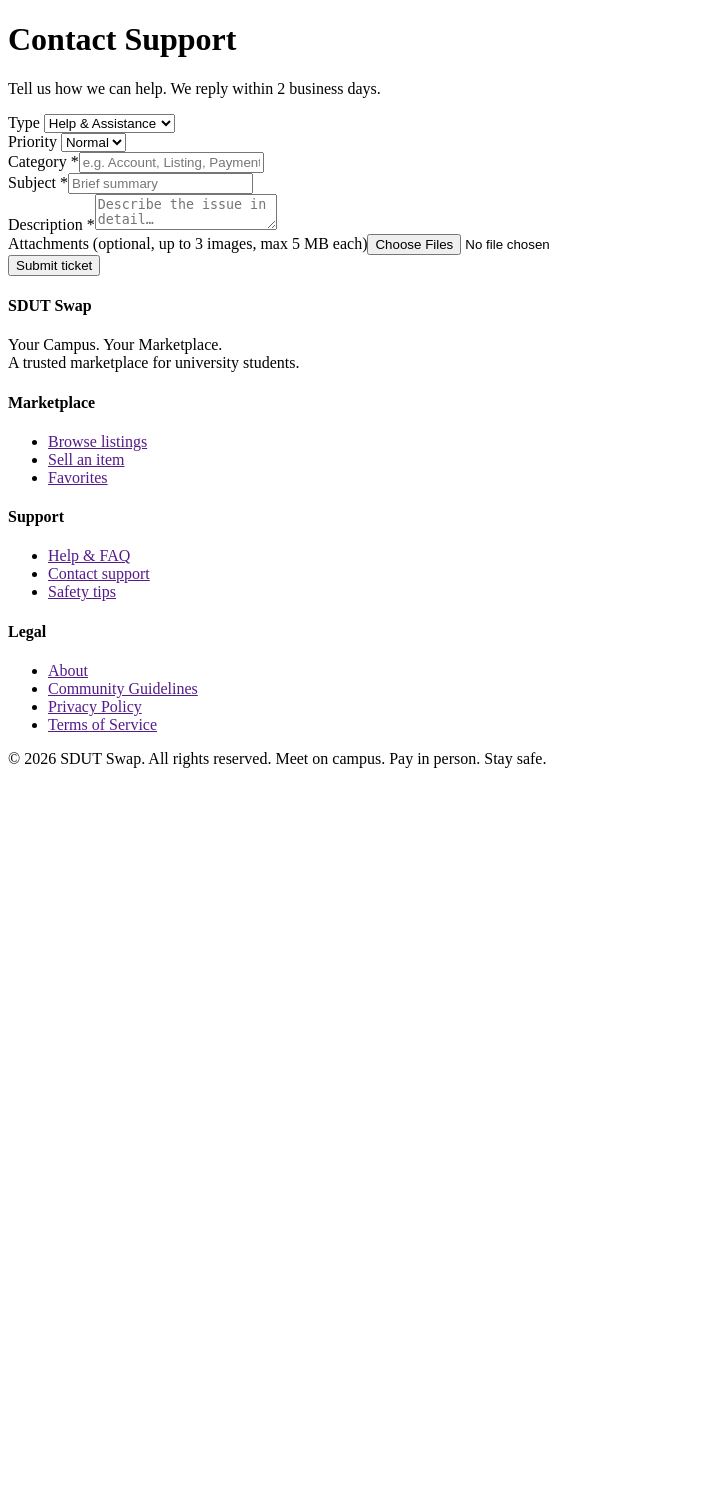
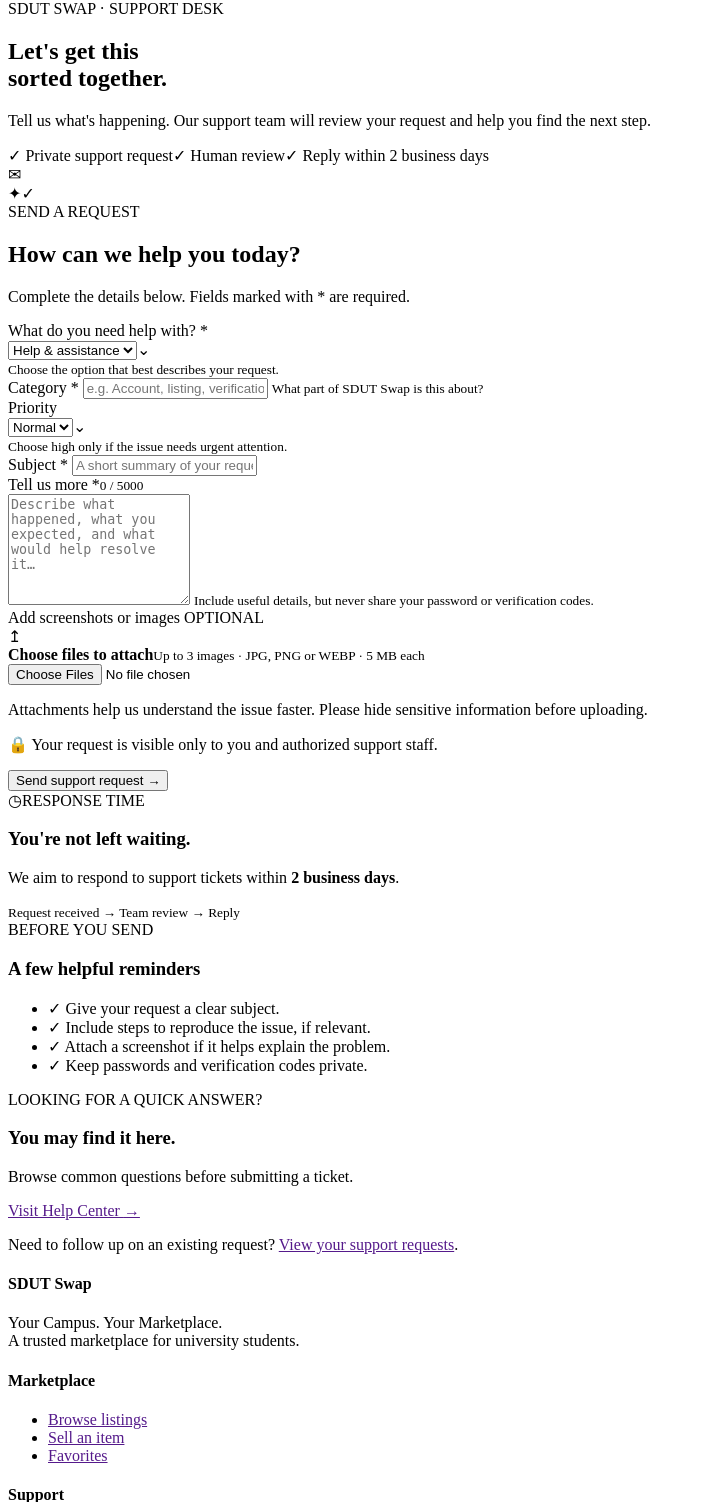
Before and after one commit to Ashmadai01/php-cloud-lab, a PHP site: template campusx/app/Views/support/new_ticket.php in a window 1280 px wide. Shown: the part 65-1567 px from the top of the page, without its empty margins (0-702 px from the left). Before the commit the page ends 833 px from the top, so only its background shows below. Run offline with PHP 8.4, Linux system fonts and the light colour scheme; the template is opened without the code that fills it, so the values that code supplies are empty.

Commit message:
Redesign contact support request page

```diff
--- a/campusx/app/Views/support/new_ticket.php
+++ b/campusx/app/Views/support/new_ticket.php
@@ -1,22 +1,87 @@
-<div class="container">
-  <div class="page-head"><h1>Contact Support</h1><p class="muted">Tell us how we can help. We reply within 2 business days.</p></div>
-  <div class="form-card">
-    <form method="post" action="<?= url('/support/new') ?>" enctype="multipart/form-data">
-      <?= csrfField() ?>
-      <?php if (!empty($errors)): foreach ($errors as $field => $msgs): foreach ($msgs as $m): ?><div class="alert alert-error"><?= e($m) ?></div><?php endforeach; endforeach; endif; ?>
-      <div class="field-row">
-        <div class="field"><label for="ticket_type">Type</label>
-          <select id="ticket_type" name="ticket_type"><option value="help">Help &amp; Assistance</option><option value="report">Report a problem</option></select>
+<div class="container contact-support-page">
+  <section class="contact-support-hero">
+    <div class="contact-support-hero-copy">
+      <span class="contact-support-eyebrow">SDUT SWAP · SUPPORT DESK</span>
+      <h1>Let's get this<br><span>sorted together.</span></h1>
+      <p>Tell us what's happening. Our support team will review your request and help you find the next step.</p>
+      <div class="contact-support-trust"><span>✓ Private support request</span><span>✓ Human review</span><span>✓ Reply within 2 business days</span></div>
+    </div>
+    <div class="contact-support-hero-art" aria-hidden="true"><div class="contact-support-orbit"></div><div class="contact-support-mail">✉</div><span class="contact-support-spark">✦</span><span class="contact-support-check">✓</span></div>
+  </section>
+
+  <div class="contact-support-layout">
+    <main class="contact-support-main">
+      <div class="contact-support-form-heading">
+        <span class="contact-support-kicker">SEND A REQUEST</span>
+        <h2>How can we help you today?</h2>
+        <p>Complete the details below. Fields marked with * are required.</p>
+      </div>
+      <form class="contact-support-form" method="post" action="<?= url('/support/new') ?>" enctype="multipart/form-data" id="contactSupportForm">
+        <?= csrfField() ?>
+        <?php if (!empty($errors)): ?>
+          <div class="contact-support-errors" role="alert">
+            <strong>Please review the following:</strong>
+            <?php foreach ($errors as $field => $msgs): foreach ($msgs as $m): ?><p><?= e($m) ?></p><?php endforeach; endforeach; ?>
+          </div>
+        <?php endif; ?>
+
+        <div class="contact-support-field">
+          <label for="ticket_type">What do you need help with? <span>*</span></label>
+          <div class="contact-support-select-wrap"><select id="ticket_type" name="ticket_type">
+            <option value="help">Help &amp; assistance</option>
+            <option value="report">Report a problem</option>
+          </select><span aria-hidden="true">⌄</span></div>
+          <small>Choose the option that best describes your request.</small>
         </div>
-        <div class="field"><label for="priority">Priority</label>
-          <select id="priority" name="priority"><option value="low">Low</option><option value="normal" selected>Normal</option><option value="high">High</option></select>
+
+        <div class="contact-support-field-grid">
+          <div class="contact-support-field">
+            <label for="category">Category <span>*</span></label>
+            <input id="category" name="category" required minlength="2" maxlength="80" placeholder="e.g. Account, listing, verification">
+            <small>What part of SDUT Swap is this about?</small>
+          </div>
+          <div class="contact-support-field">
+            <label for="priority">Priority</label>
+            <div class="contact-support-select-wrap"><select id="priority" name="priority">
+              <option value="low">Low</option><option value="normal" selected>Normal</option><option value="high">High</option>
+            </select><span aria-hidden="true">⌄</span></div>
+            <small>Choose high only if the issue needs urgent attention.</small>
+          </div>
         </div>
-      </div>
-      <div class="field"><label for="category">Category *</label><input id="category" name="category" required maxlength="80" placeholder="e.g. Account, Listing, Payment concern"></div>
-      <div class="field"><label for="subject">Subject *</label><input id="subject" name="subject" required maxlength="200" placeholder="Brief summary"></div>
-      <div class="field"><label for="body">Description *</label><textarea id="body" name="body" required maxlength="5000" placeholder="Describe the issue in detail…"></textarea></div>
-      <div class="field"><label for="attachments">Attachments (optional, up to 3 images, max 5 MB each)</label><input id="attachments" name="attachments[]" type="file" multiple accept=".jpg,.jpeg,.png,.webp"></div>
-      <button class="btn btn-primary btn-block" type="submit">Submit ticket</button>
-    </form>
+
+        <div class="contact-support-field">
+          <label for="subject">Subject <span>*</span></label>
+          <input id="subject" name="subject" required minlength="5" maxlength="200" placeholder="A short summary of your request">
+        </div>
+
+        <div class="contact-support-field">
+          <div class="contact-support-label-row"><label for="body">Tell us more <span>*</span></label><small><span id="supportMessageCount">0</span> / 5000</small></div>
+          <textarea id="body" name="body" required minlength="10" maxlength="5000" rows="7" placeholder="Describe what happened, what you expected, and what would help resolve it…"></textarea>
+          <small>Include useful details, but never share your password or verification codes.</small>
+        </div>
+
+        <div class="contact-support-upload">
+          <label for="attachments">Add screenshots or images <span class="optional-tag">OPTIONAL</span></label>
+          <div class="contact-support-upload-box"><span class="contact-support-upload-icon">↥</span><div><strong>Choose files to attach</strong><small>Up to 3 images · JPG, PNG or WEBP · 5 MB each</small></div><input id="attachments" name="attachments[]" type="file" multiple accept=".jpg,.jpeg,.png,.webp"></div>
+          <p id="supportAttachmentHint" class="contact-support-upload-hint">Attachments help us understand the issue faster. Please hide sensitive information before uploading.</p>
+        </div>
+
+        <div class="contact-support-submit-row"><p><span>🔒</span> Your request is visible only to you and authorized support staff.</p><button class="btn btn-primary" type="submit">Send support request <span aria-hidden="true">→</span></button></div>
+      </form>
+    </main>
+
+    <aside class="contact-support-sidebar">
+      <section class="contact-support-side-card contact-support-response-card">
+        <span class="contact-support-side-icon">◷</span><span class="contact-support-kicker">RESPONSE TIME</span>
+        <h3>You're not left waiting.</h3><p>We aim to respond to support tickets within <strong>2 business days</strong>.</p>
+        <div class="contact-support-response-line"><span></span><small>Request received → Team review → Reply</small></div>
+      </section>
+      <section class="contact-support-side-card">
+        <span class="contact-support-kicker">BEFORE YOU SEND</span><h3>A few helpful reminders</h3>
+        <ul class="contact-support-reminders"><li><span>✓</span> Give your request a clear subject.</li><li><span>✓</span> Include steps to reproduce the issue, if relevant.</li><li><span>✓</span> Attach a screenshot if it helps explain the problem.</li><li><span>✓</span> Keep passwords and verification codes private.</li></ul>
+      </section>
+      <section class="contact-support-help-card"><span class="contact-support-kicker">LOOKING FOR A QUICK ANSWER?</span><h3>You may find it here.</h3><p>Browse common questions before submitting a ticket.</p><a href="<?= url('/support') ?>">Visit Help Center <span aria-hidden="true">→</span></a></section>
+    </aside>
   </div>
+  <p class="contact-support-footer">Need to follow up on an existing request? <a href="<?= url('/support/my') ?>">View your support requests</a>.</p>
 </div>
```
